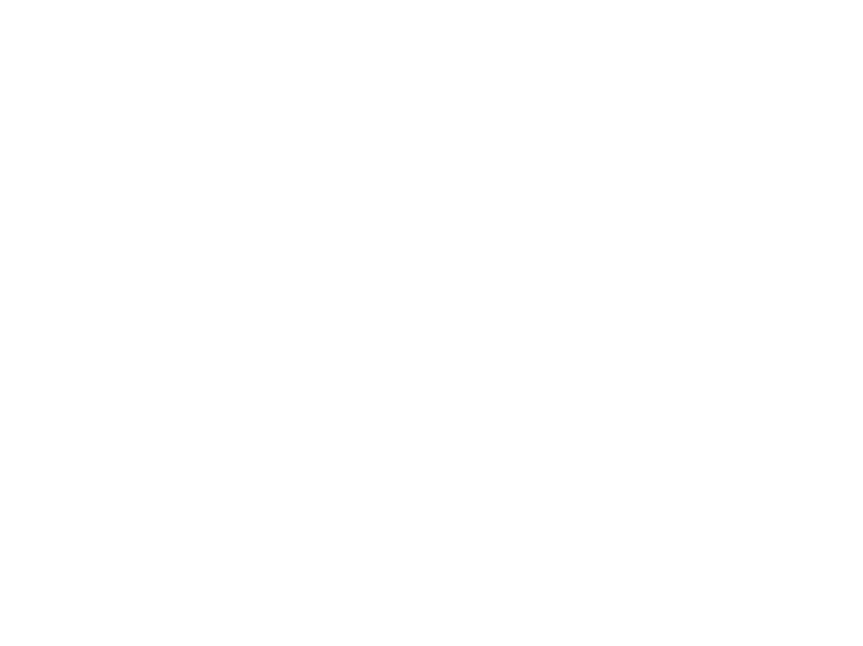
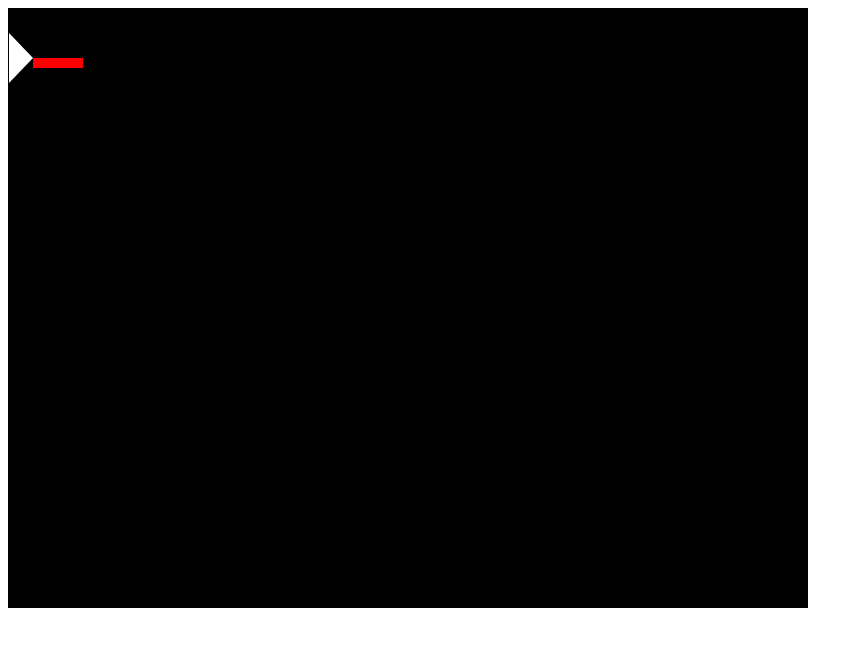
Before and after one commit to geoleung/endless, a plain HTML site: page index.html in a window 1280 px wide. Shown: the whole page, without its empty margins (0-863 px from the left). Drawn offline with Linux system fonts and the light colour scheme.

Commit message:
Player movements added

```diff
--- a/dev/scripts/script.js
+++ b/dev/scripts/script.js
@@ -0,0 +1,117 @@
+const canvas = document.querySelector('#gameArea');
+const ctx = canvas.getContext('2d');
+
+const key = [];
+const blasts =[];
+
+let playerCenterX = 25;
+let playerBaseX = 1;
+let playerCenterY = 50;
+let playerUpperBaseY = 25;
+let playerLowerBaseY = 75;
+let moveIncrement = 5;
+let blasterPositionX = 25;
+let blasterPositionY = 50;
+
+document.addEventListener('keydown', keyHandleDown);
+document.addEventListener('keyup', keyHandleUp);
+
+window.onload = function() {
+
+    let framesPerSecond = 30;
+    setInterval(function() {
+        movePlayer();
+        renderCanvas();
+    }, 1000/framesPerSecond);
+
+
+}
+
+function keyHandleDown(e) {
+    key[e.keyCode] = true;
+}
+
+function keyHandleUp(e) {
+    key[e.keyCode] = false;
+}
+
+function movePlayer() {
+    //keyboard functions
+    if(key[39]) {
+        // console.log('move right');
+        playerCenterX = playerCenterX + moveIncrement;
+        playerBaseX = playerBaseX + moveIncrement;
+    }
+    if(key[37]) {
+        // console.log('move left');
+        playerCenterX = playerCenterX - moveIncrement;
+        playerBaseX = playerBaseX - moveIncrement;
+    }
+    if(key[40]) {
+        // console.log('move down');
+        playerCenterY = playerCenterY + moveIncrement;
+        playerLowerBaseY = playerLowerBaseY + moveIncrement;
+        playerUpperBaseY = playerUpperBaseY + moveIncrement;
+    }
+    if(key[38]) {
+        // console.log('move up');
+        playerCenterY = playerCenterY - moveIncrement;
+        playerLowerBaseY = playerLowerBaseY - moveIncrement;
+        playerUpperBaseY = playerUpperBaseY - moveIncrement;
+    }
+
+    if(key[32]) {
+        console.log('FIRE!!!!!!!');
+        // fire();
+    }
+
+    //restrict player from going outside of screen
+    if(playerCenterX >= canvas.width) {
+        // console.log('bounce');
+        playerCenterX = playerCenterX - moveIncrement;
+        playerBaseX = playerBaseX - moveIncrement;
+    }
+    if(playerBaseX <= 0) {
+        // console.log('bounceback');
+        playerCenterX = playerCenterX + moveIncrement;
+        playerBaseX = playerBaseX + moveIncrement;
+    }
+    if(playerLowerBaseY >= canvas.height) {
+        // console.log('bounceup')
+        playerCenterY = playerCenterY - moveIncrement;
+        playerLowerBaseY = playerLowerBaseY - moveIncrement;
+        playerUpperBaseY = playerUpperBaseY - moveIncrement;
+    }
+    if(playerUpperBaseY <= 0) {
+        // console.log('rebound');
+        playerCenterY = playerCenterY + moveIncrement;
+        playerLowerBaseY = playerLowerBaseY + moveIncrement;
+        playerUpperBaseY = playerUpperBaseY + moveIncrement;
+    }
+}
+
+// function fire() {
+//     for (i = playerCenterX; i<canvas.width; i + 10) {
+//         blasterPositionX = blasterPositionX + i;
+//     }
+// }
+
+function renderCanvas() {
+
+    // canvas.width = window.innerWidth;
+    // canvas.height = window.innerHeight;
+    ctx.fillStyle = 'black';
+    ctx.fillRect(0,0,canvas.width,canvas.height);
+
+    ctx.fillStyle = 'red';
+    ctx.fillRect(blasterPositionX, blasterPositionY, 50, 10);
+
+    ctx.fillStyle = 'white';
+    ctx.beginPath();
+    ctx.moveTo(playerCenterX, playerCenterY);
+    ctx.lineTo(playerBaseX, playerUpperBaseY);
+    ctx.lineTo(playerBaseX, playerLowerBaseY);
+    ctx.fill();
+
+
+}
--- a/index.html
+++ b/index.html
@@ -7,6 +7,7 @@
     <title>Document</title>
 </head>
 <body>
-    <canvas id="gameArea"></canvas>
+    <canvas id="gameArea" width="800" height="600"></canvas>
 </body>
+<script src="dev/scripts/script.js"></script>
 </html>
```
